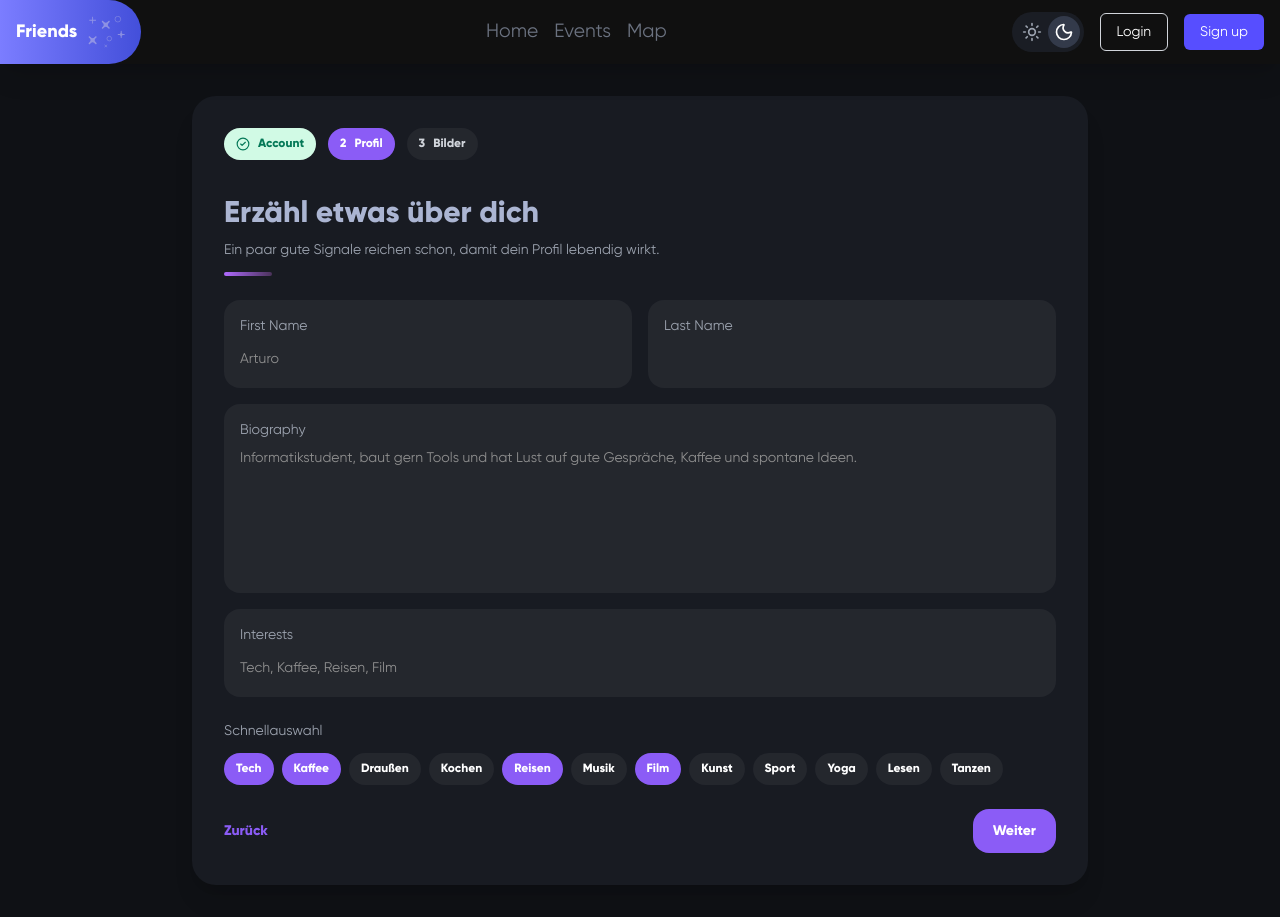
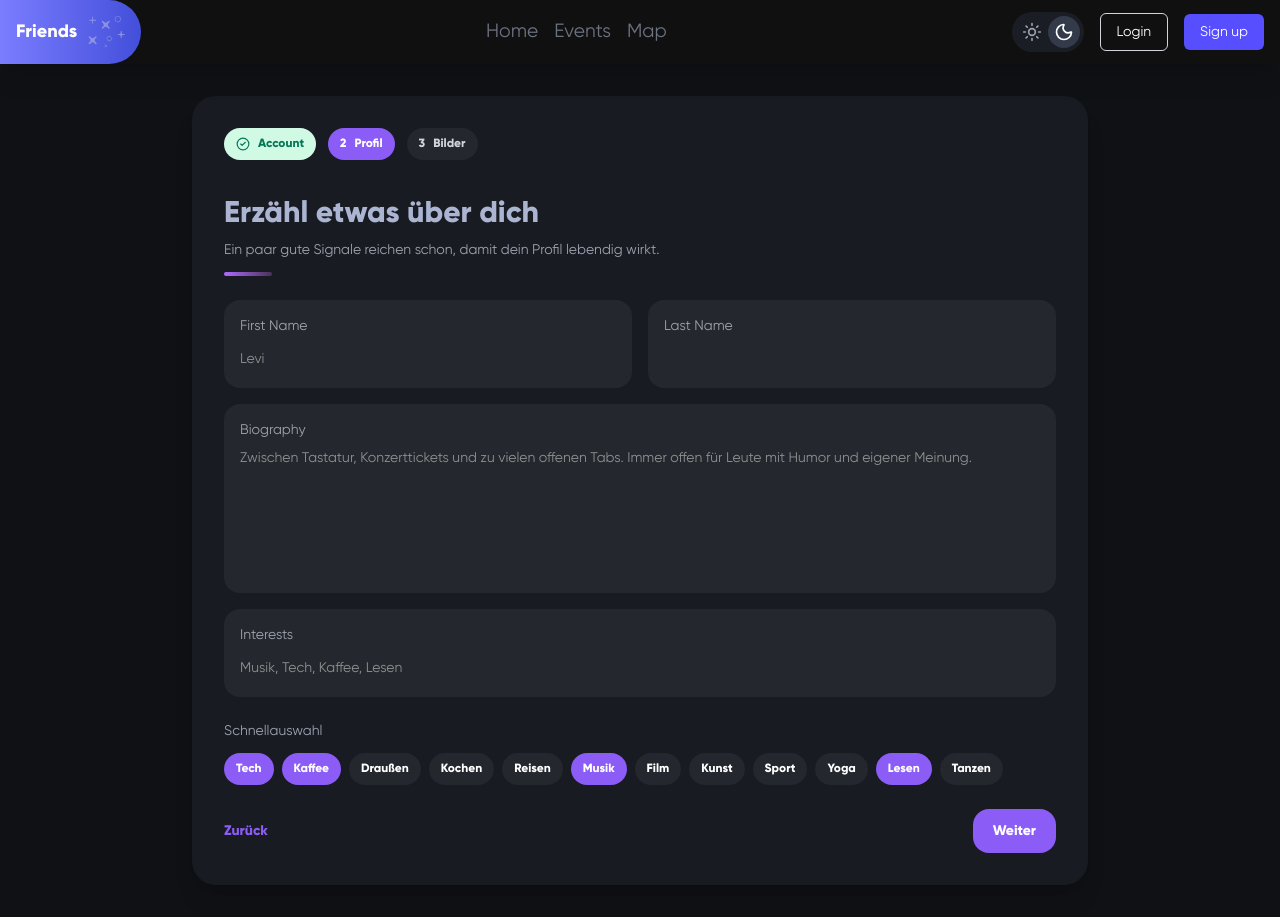
Before and after one commit to pleonastic6/PMA, a React (Create React App) app in the folder frontend/app/: page /CreatingProfile in a window 1280 px wide. Built offline with nearby package versions, Linux system fonts and the light colour scheme.

Commit message:
Refine swipe and profile defaults

```diff
--- a/frontend/app/src/context/AppStateContext.js
+++ b/frontend/app/src/context/AppStateContext.js
@@ -2,6 +2,7 @@ import { createContext, useCallback, useContext, useEffect, useMemo, useRef, use
 
 import {
   availableInterests,
+  availableProfileHighlights,
   initialChatMessages,
   initialMatches,
   initialPreferences,
@@ -13,6 +14,34 @@ import {
 
 const AppStateContext = createContext(null);
 const STORAGE_KEY = "pma_app_state_v1";
+
+const isLegacyArturoProfile = (profile) => profile
+  && profile.name === "Arturo"
+  && profile.initials === "AR"
+  && profile.city === "Berlin Mitte";
+
+const normalizeUserProfile = (profile) => {
+  if (!profile) return initialUserProfile;
+  if (isLegacyArturoProfile(profile)) return initialUserProfile;
+  return {
+    ...initialUserProfile,
+    ...profile,
+    highlights: profile.highlights?.length ? profile.highlights : initialUserProfile.highlights,
+  };
+};
+
+const normalizeOnboarding = (onboarding) => {
+  if (!onboarding) return null;
+  return {
+    ...onboarding,
+    firstName: onboarding.firstName === "Arturo" ? initialUserProfile.name : onboarding.firstName,
+    location: onboarding.location === "Berlin Mitte" ? initialUserProfile.city : onboarding.location,
+    biography: onboarding.biography === "Informatikstudent, baut gern Tools und hat Lust auf gute Gespräche, Kaffee und spontane Ideen."
+      ? initialUserProfile.bio
+      : onboarding.biography,
+    interestsText: onboarding.interestsText || initialUserProfile.interests.join(", "),
+  };
+};
 
 const nowTime = () => new Date().toLocaleTimeString("de-DE", { hour: "2-digit", minute: "2-digit" });
 const nowActive = () => "gerade eben";
@@ -43,7 +72,13 @@ const loadStoredState = () => {
   if (typeof window === "undefined") return null;
   try {
     const raw = window.localStorage.getItem(STORAGE_KEY);
-    return raw ? JSON.parse(raw) : null;
+    if (!raw) return null;
+    const parsed = JSON.parse(raw);
+    return {
+      ...parsed,
+      userProfile: normalizeUserProfile(parsed.userProfile),
+      onboarding: normalizeOnboarding(parsed.onboarding) ?? undefined,
+    };
   } catch {
     return null;
   }
@@ -245,6 +280,7 @@ export function AppStateProvider({ children }) {
       bio: onboarding.biography || prev.bio,
       interests: derivedInterests.length > 0 ? derivedInterests : prev.interests,
       initials: `${(firstName[0] || prev.initials[0] || "U")}${(lastName[0] || prev.initials[1] || "S")}`.toUpperCase(),
+      highlights: prev.highlights?.length ? prev.highlights : initialUserProfile.highlights,
     }));
   }, [onboarding, userProfile]);
 
@@ -262,6 +298,7 @@ export function AppStateProvider({ children }) {
     userProfile,
     onboarding,
     availableInterests,
+    availableProfileHighlights,
     filteredMeetingPoints,
     nearbyUsers,
     typingMatchIds,
--- a/frontend/app/src/data/appData.js
+++ b/frontend/app/src/data/appData.js
@@ -1,3 +1,66 @@
+const randomItem = (items) => items[Math.floor(Math.random() * items.length)];
+
+const defaultProfiles = [
+  {
+    name: "Nico",
+    age: 24,
+    city: "Berlin Neukölln",
+    bio: "Mag gute Gespräche, baut gern side projects und ist schnell bei Kaffee oder einem spontanen Spaziergang dabei.",
+    tagline: "Neugierig, entspannt, direkt",
+    interests: ["Tech", "Kaffee", "Reisen", "Film"],
+    lookingFor: ["Treffen", "Spaziergänge", "Deep Talks"],
+    availability: "Unter der Woche abends, am Wochenende offen für spontane Pläne",
+    initials: "NI",
+    gradient: "from-indigo-500 to-violet-600",
+    highlights: ["Coffee first", "Spontan", "Deep Talks"],
+  },
+  {
+    name: "Levi",
+    age: 25,
+    city: "Hamburg Altona",
+    bio: "Zwischen Tastatur, Konzerttickets und zu vielen offenen Tabs. Immer offen für Leute mit Humor und eigener Meinung.",
+    tagline: "Locker, aufmerksam, leicht nerdy",
+    interests: ["Musik", "Tech", "Kaffee", "Lesen"],
+    lookingFor: ["Events", "Deep Talks", "Brunch"],
+    availability: "Meistens nach Feierabend und sonntags ziemlich flexibel",
+    initials: "LE",
+    gradient: "from-sky-500 to-cyan-600",
+    highlights: ["Live-Musik", "Nerdy", "Brunch"],
+  },
+  {
+    name: "Milan",
+    age: 23,
+    city: "Köln Ehrenfeld",
+    bio: "Viel zu leicht für neue Ideen zu haben — egal ob Kino, kleine Trips oder einfach ein langes Gespräch mit gutem Essen.",
+    tagline: "Offen, warm, verspielt",
+    interests: ["Film", "Kochen", "Reisen", "Kunst"],
+    lookingFor: ["Treffen", "Events", "Spaziergänge"],
+    availability: "Abends fast immer, samstags am liebsten draußen unterwegs",
+    initials: "MI",
+    gradient: "from-amber-500 to-orange-600",
+    highlights: ["Foodie", "Kino", "City Walks"],
+  },
+];
+
+export const availableProfileHighlights = [
+  "Coffee first",
+  "Deep Talks",
+  "Spontan",
+  "Foodie",
+  "City Walks",
+  "Live-Musik",
+  "Nerdy",
+  "Reiselust",
+  "Frühaufsteher",
+  "Nachteule",
+  "Kreativ",
+  "Sportlich",
+  "Brunch",
+  "Kino",
+];
+
+const baseProfile = randomItem(defaultProfiles);
+
 export const initialProfiles = [
   {
     id: 1,
@@ -145,16 +208,7 @@ export const availableInterests = [
 ];
 
 export const initialUserProfile = {
-  name: "Arturo",
-  age: 24,
-  city: "Berlin Mitte",
-  bio: "Informatikstudent, baut gern Tools und hat Lust auf gute Gespräche, Kaffee und spontane Ideen.",
-  tagline: "Technisch, direkt, neugierig",
-  interests: ["Tech", "Kaffee", "Reisen", "Film"],
-  lookingFor: ["Treffen", "Spaziergänge", "Deep Talks"],
-  availability: "Unter der Woche ab 18 Uhr, am Wochenende flexibel",
-  initials: "AR",
-  gradient: "from-indigo-500 to-violet-600",
+  ...baseProfile,
 };
 
 export const meetingPoints = [
--- a/frontend/app/src/pages/Profile/Profile.js
+++ b/frontend/app/src/pages/Profile/Profile.js
@@ -1,10 +1,9 @@
 import { Compass, Coffee, MapPin, Pencil, Sparkles } from "lucide-react";
 
-import { availableInterests } from "../../data/appData";
 import { useAppState } from "../../context/AppStateContext";
 
 export default function Profile() {
-  const { userProfile, updateUserProfile, toggleUserListField } = useAppState();
+  const { userProfile, updateUserProfile, toggleUserListField, availableInterests, availableProfileHighlights } = useAppState();
 
   return (
     <main className="min-h-[calc(100vh-80px)] bg-gray-50 px-4 py-6 dark:bg-[#0f1115] md:py-8">
@@ -133,7 +132,49 @@ export default function Profile() {
             </div>
 
             <div className="rounded-3xl bg-white p-5 shadow-lg dark:bg-[#181b22] dark:text-white md:p-6">
-              <h2 className="text-xl font-bold">Profil-Highlights</h2>
+              <div className="mb-4 flex items-center gap-3">
+                <div className="rounded-2xl bg-sky-100 p-3 text-sky-600 dark:bg-sky-500/10 dark:text-sky-300">
+                  <Coffee size={18} />
+                </div>
+                <div>
+                  <h2 className="text-xl font-bold">Profil-Highlights</h2>
+                  <p className="text-sm text-gray-500 dark:text-gray-400">Wähl 2–4 Dinge, die sofort hängenbleiben.</p>
+                </div>
+              </div>
+
+              <div className="flex flex-wrap gap-2">
+                {availableProfileHighlights.map((highlight) => {
+                  const active = userProfile.highlights?.includes(highlight);
+                  return (
+                    <button
+                      key={highlight}
+                      type="button"
+                      onClick={() => toggleUserListField("highlights", highlight)}
+                      className={`rounded-full px-3 py-2 text-xs font-semibold transition ${active ? "bg-sky-500 text-white" : "bg-gray-100 text-gray-700 dark:bg-white/5 dark:text-white"}`}
+                    >
+                      {highlight}
+                    </button>
+                  );
+                })}
+              </div>
+
+              <div className="mt-4 rounded-2xl bg-gradient-to-br from-slate-900 to-slate-700 p-4 text-white">
+                <p className="text-sm font-semibold">So wirkt dein Profil gerade</p>
+                <div className="mt-3 flex flex-wrap gap-2">
+                  {(userProfile.highlights ?? []).map((highlight) => (
+                    <span key={highlight} className="rounded-full bg-white/15 px-3 py-1 text-xs font-medium text-white/90">
+                      {highlight}
+                    </span>
+                  ))}
+                </div>
+                <p className="mt-3 text-sm text-white/80">
+                  Direkt, interessiert und offen für gute Gespräche — genau die Art Profil, bei der man gern nach rechts swiped.
+                </p>
+              </div>
+            </div>
+
+            <div className="rounded-3xl bg-white p-5 shadow-lg dark:bg-[#181b22] dark:text-white md:p-6">
+              <h2 className="text-xl font-bold">Profil-Preview</h2>
               <div className="mt-4 space-y-3 text-sm text-gray-600 dark:text-gray-300">
                 <div className="flex items-center gap-3 rounded-2xl bg-gray-50 p-4 dark:bg-white/5">
                   <MapPin size={16} className="text-violet-500" />
@@ -141,13 +182,7 @@ export default function Profile() {
                 </div>
                 <div className="flex items-center gap-3 rounded-2xl bg-gray-50 p-4 dark:bg-white/5">
                   <Coffee size={16} className="text-violet-500" />
-                  <span>{userProfile.interests.slice(0, 3).join(' · ')}</span>
-                </div>
-                <div className="rounded-2xl bg-gradient-to-br from-slate-900 to-slate-700 p-4 text-white">
-                  <p className="text-sm font-semibold">So wirkt dein Profil gerade</p>
-                  <p className="mt-2 text-sm text-white/80">
-                    Direkt, interessiert und offen für gute Gespräche — genau die Art Profil, bei der man gern nach rechts swiped.
-                  </p>
+                  <span>{userProfile.interests.slice(0, 3).join(" · ")}</span>
                 </div>
               </div>
             </div>
```
Also changed, not shown: frontend/app/src/pages/Swipe/SwipePage.js (+24 -37 lines).
